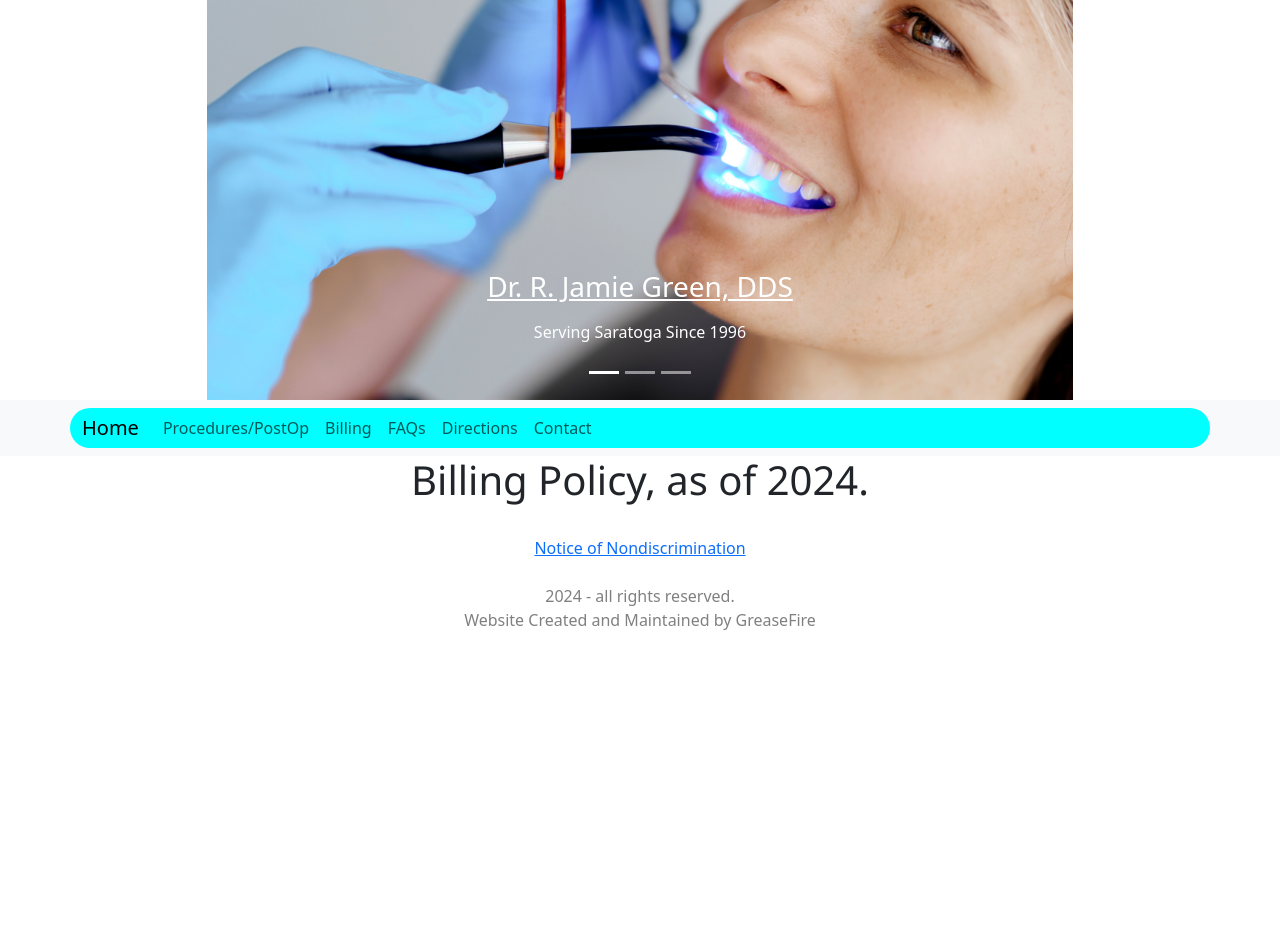
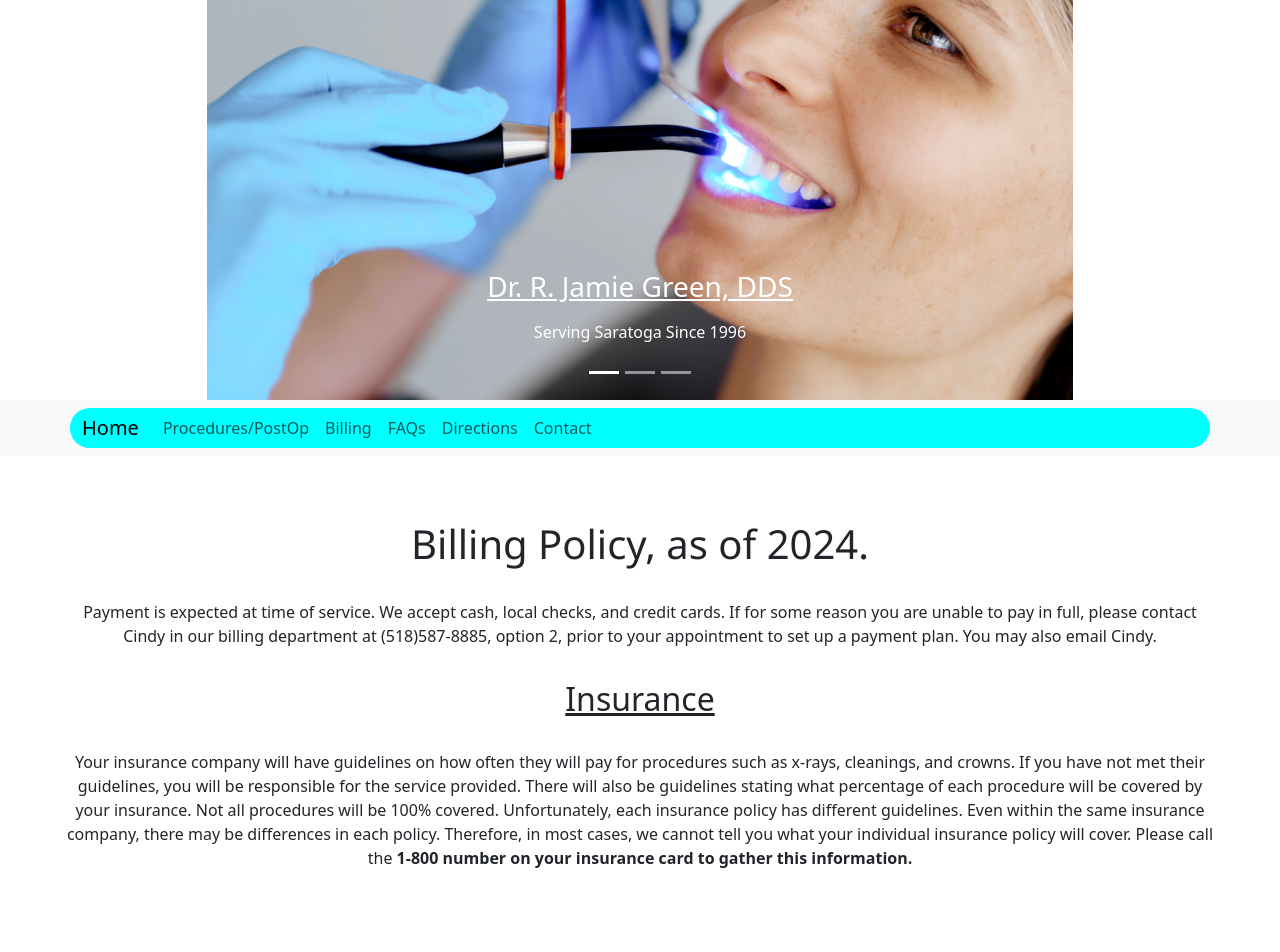
Before and after one commit to JPGFG/jgreendds, a React (Create React App) app: page /billing in a window 1280 px wide. Shown: the top 952 px of the page. Before the commit the page ends 800 px from the top, so only its background shows below. Built offline with nearby package versions, Linux system fonts and the light colour scheme.

Commit message:
added billing work

```diff
--- /dev/null
+++ b/src/pages/Billing.css
@@ -0,0 +1,5 @@
+.billingblock{
+    text-align:center;
+    margin:2rem;
+    padding:2rem;
+}
--- a/src/pages/Billing.js
+++ b/src/pages/Billing.js
@@ -1,7 +1,31 @@
+import "./Billing.css";
+
 export default function Billing() {
   return (
-    <div>
+    <div className="billingblock">
       <h1>Billing Policy, as of 2024.</h1>
+      <p>
+        Payment is expected at time of service. We accept cash, local checks,
+        and credit cards. If for some reason you are unable to pay in full,
+        please contact Cindy in our billing department at (518)587-8885, option
+        2, prior to your appointment to set up a payment plan. You may also
+        email Cindy.
+      </p>
+      <h2>Insurance</h2>
+      <p>
+        Your insurance company will have guidelines on how often they will pay
+        for procedures such as x-rays, cleanings, and crowns. If you have not
+        met their guidelines, you will be responsible for the service provided.
+        There will also be guidelines stating what percentage of each procedure
+        will be covered by your insurance. Not all procedures will be 100%
+        covered. Unfortunately, each insurance policy has different guidelines.
+        Even within the same insurance company, there may be differences in each
+        policy. Therefore, in most cases, we cannot tell you what your
+        individual insurance policy will cover. Please call the{" "}
+        <strong>
+          1-800 number on your insurance card to gather this information.
+        </strong>
+      </p>
     </div>
   );
 }
```
